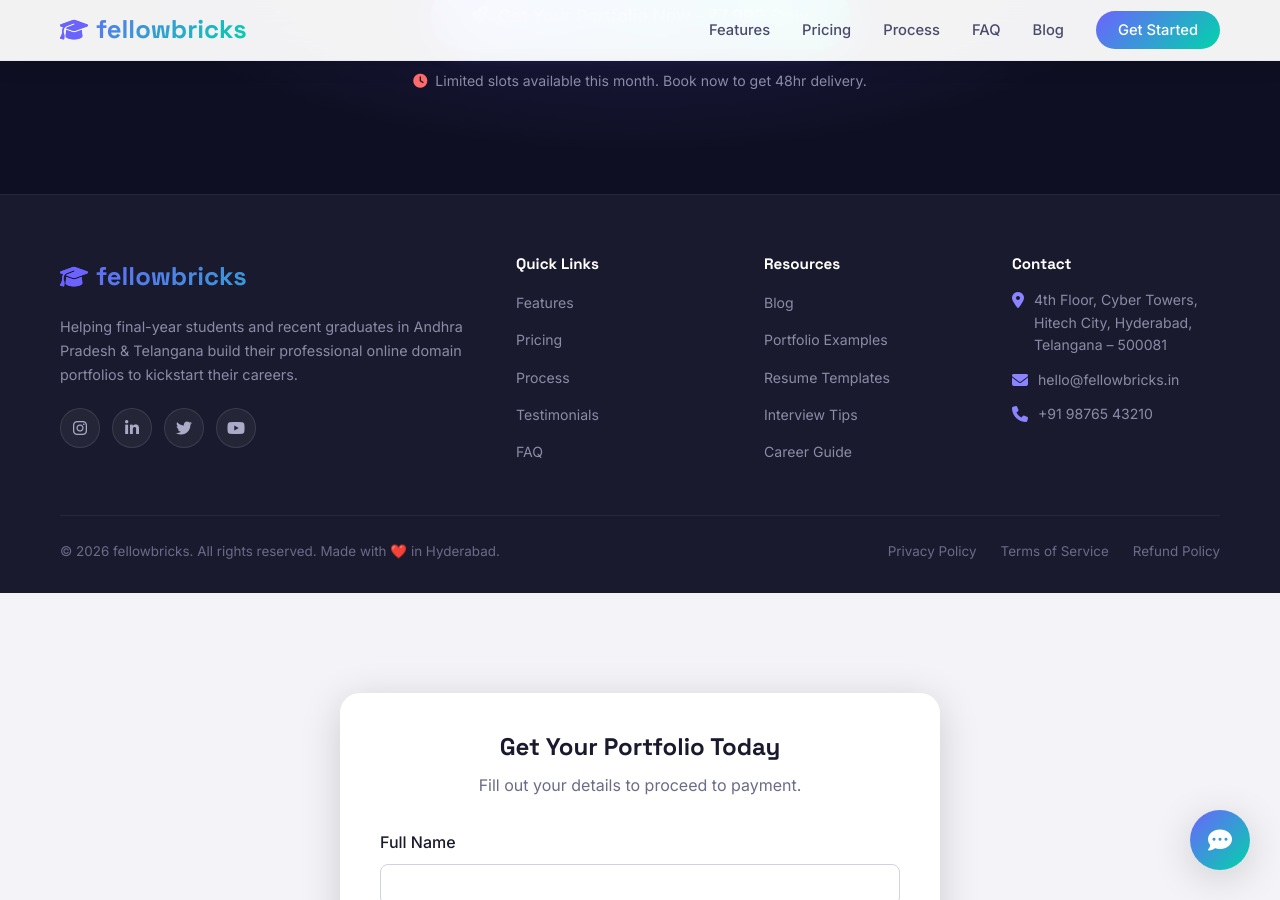
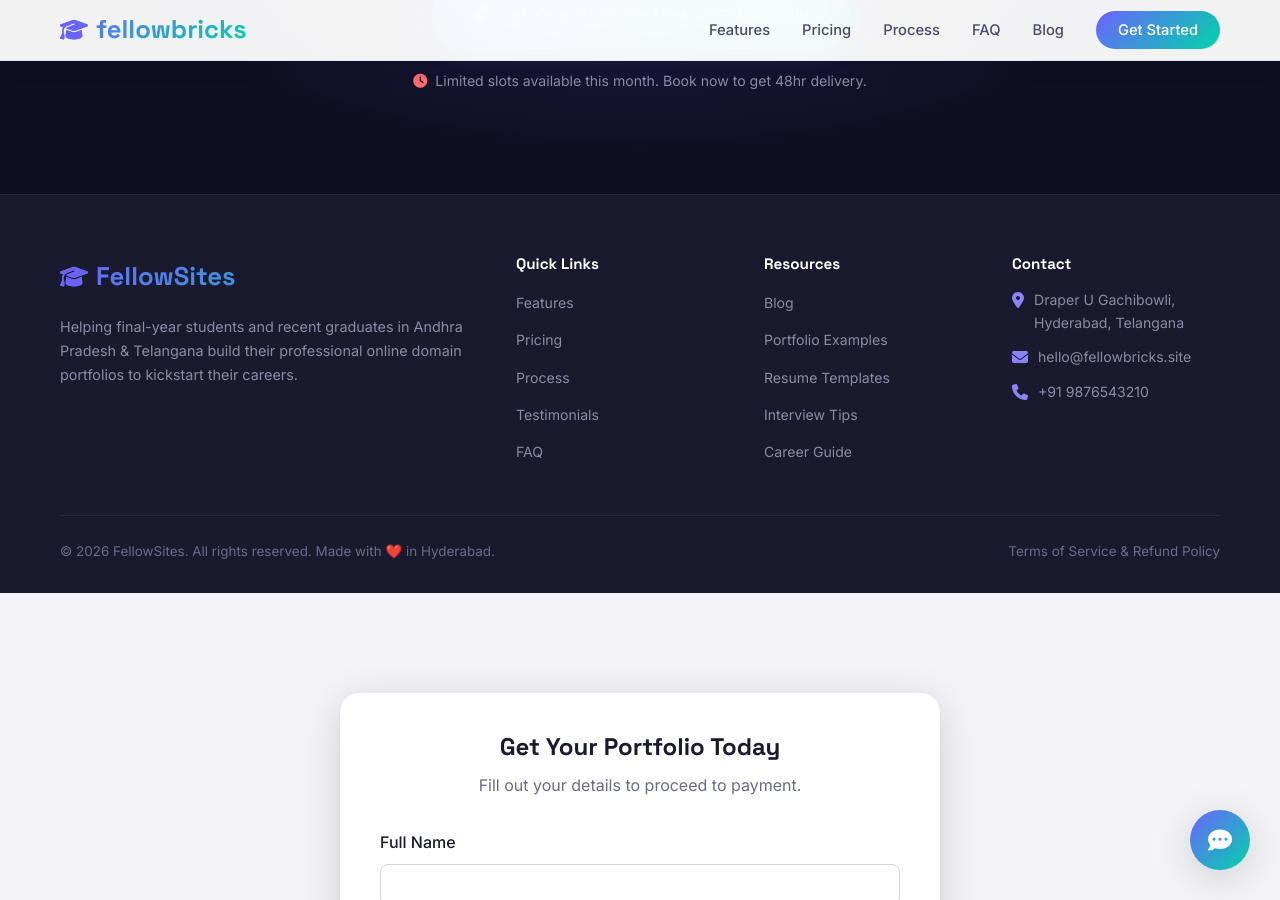
Before and after one commit to zerorapid/fellowbricks, a Jekyll site: the page index.html, which Jekyll copies as it is, in a window 1280 px wide and 900 px high, scrolled down 6695 px. Built offline with Jekyll 4.4.1, drawn with Linux system fonts in a browser that asks for light colours.

Commit message:
Add terms of service, update company info in footer, and remove social media

```diff
--- a/index.html
+++ b/index.html
@@ -1754,15 +1754,9 @@
                 <div class="footer-brand">
                     <a href="#" class="logo">
                         <i class="fas fa-graduation-cap"></i>
-                        fellowbricks
+                        FellowSites
                     </a>
                     <p>Helping final-year students and recent graduates in Andhra Pradesh & Telangana build their professional online domain portfolios to kickstart their careers.</p>
-                    <div class="footer-social">
-                        <a href="#" aria-label="Instagram"><i class="fab fa-instagram"></i></a>
-                        <a href="#" aria-label="LinkedIn"><i class="fab fa-linkedin-in"></i></a>
-                        <a href="#" aria-label="Twitter"><i class="fab fa-twitter"></i></a>
-                        <a href="#" aria-label="YouTube"><i class="fab fa-youtube"></i></a>
-                    </div>
                 </div>
                 <div class="footer-column">
                     <h4>Quick Links</h4>
@@ -1788,24 +1782,22 @@
                     <h4>Contact</h4>
                     <div class="footer-address">
                         <i class="fas fa-map-marker-alt"></i>
-                        <p>4th Floor, Cyber Towers,<br>Hitech City, Hyderabad,<br>Telangana – 500081</p>
+                        <p>Draper U Gachibowli,<br>Hyderabad, Telangana</p>
                     </div>
                     <div class="footer-address">
                         <i class="fas fa-envelope"></i>
-                        <p>hello@fellowbricks.in</p>
+                        <p>hello@fellowbricks.site</p>
                     </div>
                     <div class="footer-address">
                         <i class="fas fa-phone"></i>
-                        <p>+91 98765 43210</p>
+                        <p>+91 9876543210</p>
                     </div>
                 </div>
             </div>
             <div class="footer-bottom">
-                <p>© 2026 fellowbricks. All rights reserved. Made with ❤️ in Hyderabad.</p>
+                <p>© 2026 FellowSites. All rights reserved. Made with ❤️ in Hyderabad.</p>
                 <div class="footer-bottom-links">
-                    <a href="#">Privacy Policy</a>
-                    <a href="#">Terms of Service</a>
-                    <a href="#">Refund Policy</a>
+                    <a href="terms.html">Terms of Service & Refund Policy</a>
                 </div>
             </div>
         </div>
```
Also changed, not shown: terms.html (added, +85 -0 lines).
